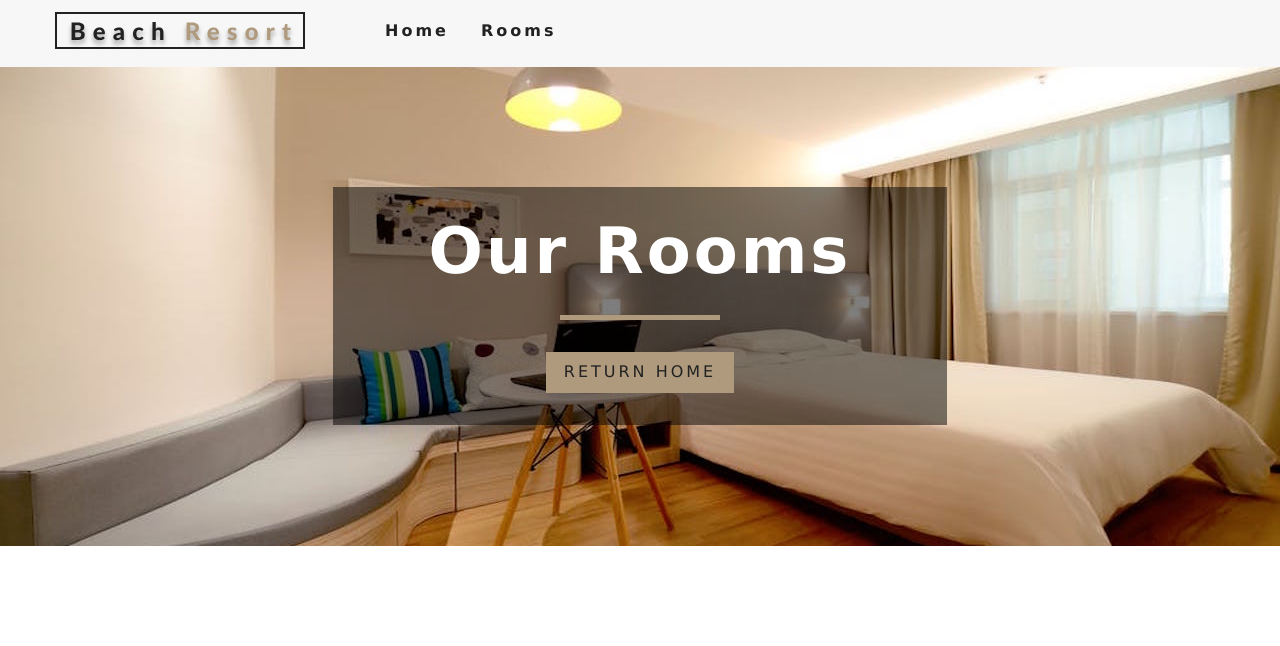
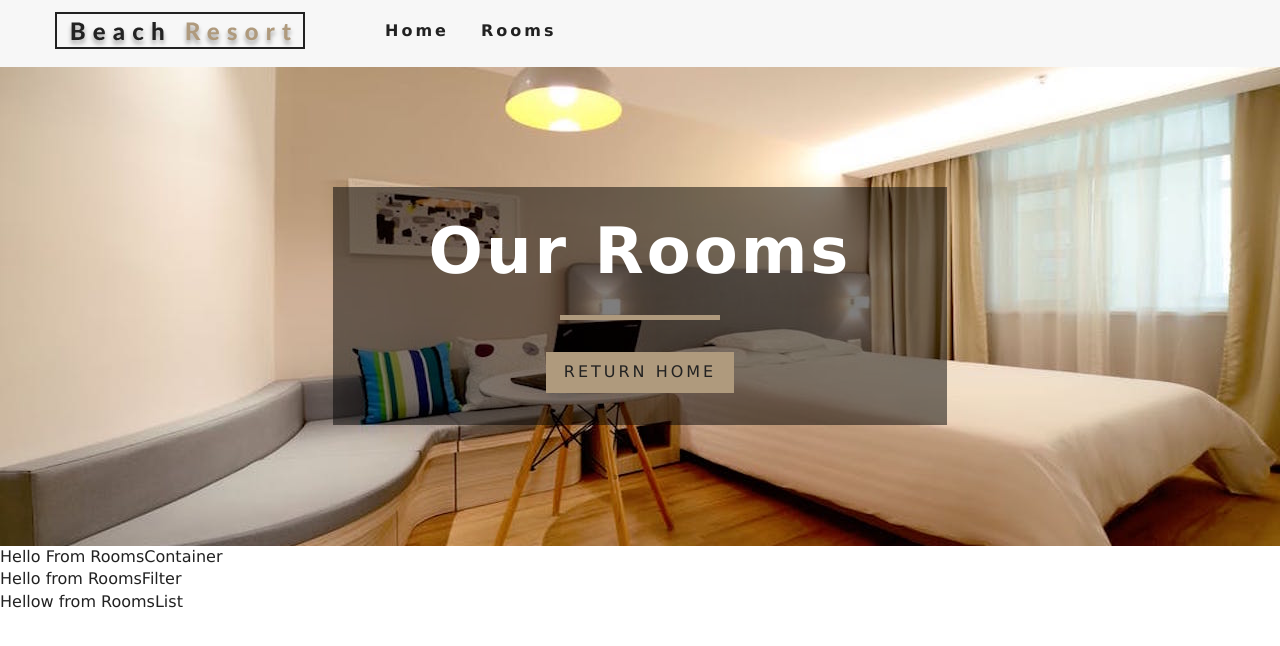
Before and after one commit to stharuma/resortReactApp, a React (Create React App) app: page /rooms in a window 1280 px wide. Shown: the top 646 px of the page. Built offline with nearby package versions, Linux system fonts and the light colour scheme.

Commit message:
added RoomsContainer

```diff
--- /dev/null
+++ b/src/components/RoomsContainer.js
@@ -0,0 +1,25 @@
+import React from "react";
+import RoomsFilter from "./RoomsFilter";
+import RoomsList from "./RoomsList";
+import { RoomConsumer } from "../Context";
+import Loading from "./Loading";
+
+export default function RoomsContainer() {
+  return (
+    <RoomConsumer>
+      {value => {
+        const { loading, sortedRooms, rooms } = value;
+        if (loading) {
+          return <Loading />;
+        }
+        return (
+          <div>
+            Hello From RoomsContainer
+            <RoomsFilter rooms={rooms} />
+            <RoomsList rooms={sortedRooms} />
+          </div>
+        );
+      }}
+    </RoomConsumer>
+  );
+}
--- /dev/null
+++ b/src/components/RoomsFilter.js
@@ -0,0 +1,9 @@
+import React from 'react'
+
+export default function RoomsFilter() {
+    return (
+        <div>
+            Hello from RoomsFilter
+        </div>
+    )
+}
--- /dev/null
+++ b/src/components/RoomsList.js
@@ -0,0 +1,9 @@
+import React from 'react'
+
+export default function RoomsList() {
+    return (
+        <div>
+            Hellow from RoomsList
+        </div>
+    )
+}
--- a/src/pages/Rooms.js
+++ b/src/pages/Rooms.js
@@ -2,9 +2,11 @@
 import { Link } from "react-router-dom";
 import Hero from "../components/Hero";
 import Banner from "../components/Banner";
+import RoomsContainer from '../components/RoomsContainer';
 
 const Rooms = () => {
   return (
+    <>
     <Hero hero="roomsHero">
       <Banner title="Our Rooms">
         <Link to="/" className="btn-primary">
@@ -12,6 +14,8 @@
         </Link>
       </Banner>
     </Hero>
+    <RoomsContainer/>
+    </>
   );
 };
 
```
